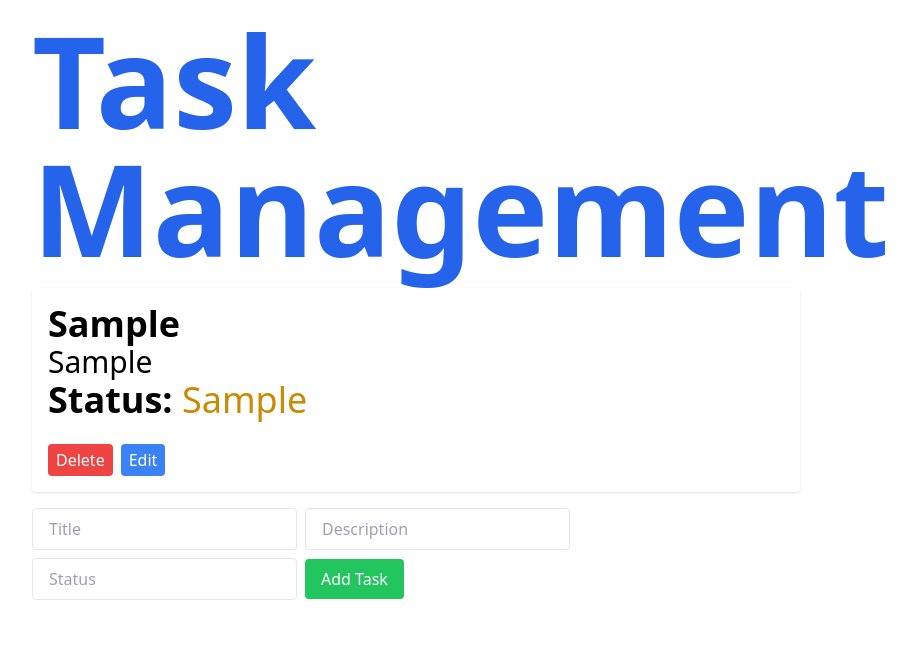
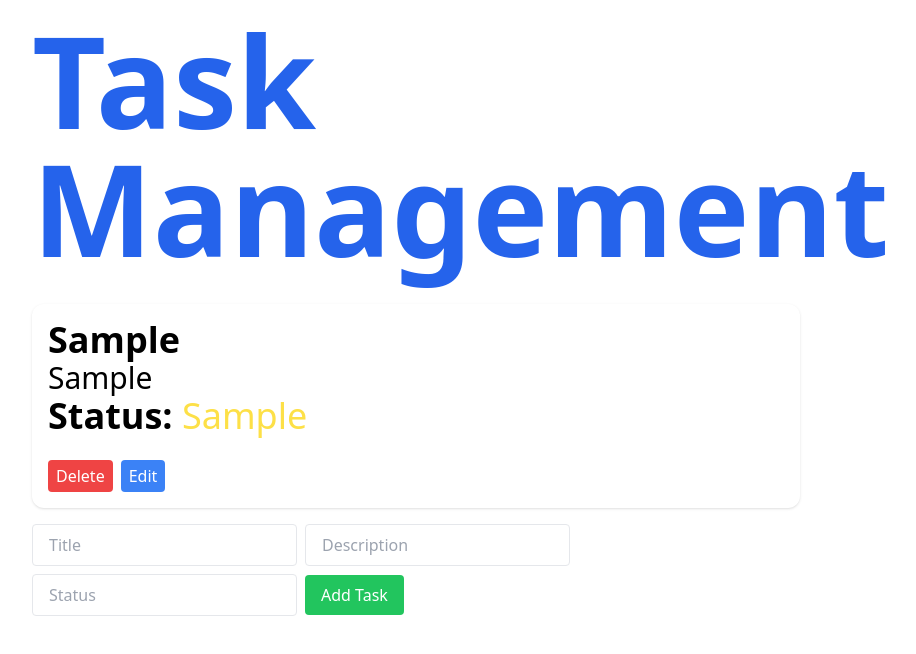
Before and after one commit to dinkleva/stamurai-project, a Next.js app: page /mypage in a window 1280 px wide. Both pictures are taken after typing "Sample", "Sample", "Sample" into the empty fields and a click on the button "Add Task". Shown: the top 654 px of the page, without its empty margins (248-1164 px from the left). Built offline with nearby package versions, Linux system fonts and the light colour scheme.

Commit message:
Adding Some Colors

```diff
--- a/pages/mypage.tsx
+++ b/pages/mypage.tsx
@@ -92,7 +92,7 @@ function Home() {
   return (
     <div className="mx-auto my-auto p-4 dark:bg-slate-900 w-full h-screen ring-1 shadow-xl">
       <div className="w-full xl:max-w-3xl mx-auto">
-        <h1 className="xl:text-9xl lg:text-7xl md:text-5xl sm:text-3xl font-bold mb-4 ml-6 text-blue-600">
+        <h1 className="xl:text-9xl lg:text-7xl md:text-5xl sm:text-3xl font-bold mb-8 ml-6 text-blue-600">
           Task Management
         </h1>
 
@@ -101,13 +101,13 @@ function Home() {
           {taskStore.tasks.map((task: Task, index: number) => (
             <li
               key={index}
-              className="xl:w-full lg:w-96 dark:bg-slate-700 rounded shadow p-4 ml-6 mb-2 items-center justify-between"
+              className="xl:w-full lg:w-96 dark:bg-blue-900 rounded-xl shadow p-4 ml-6 mb-2 items-center justify-between"
             >
               <div>
-                <h3 className="text-4xl font-bold">{task.title}</h3>
-                <p className="text-3xl">{task.description}</p>
-                <p className="text-4xl font-bold mb-6">
-                  Status: <span className="text-yellow-600 font-normal">{task.status}</span>
+                <h3 className="text-4xl font-bold dark:text-slate-900">{task.title}</h3>
+                <p className="text-3xl dark:text-slate-900">{task.description}</p>
+                <p className="text-4xl font-bold dark:text-slate-900 mb-6">
+                  Status: <span className="text-yellow-300 font-normal">{task.status}</span>
                 </p>
               </div>
               <div>
```
